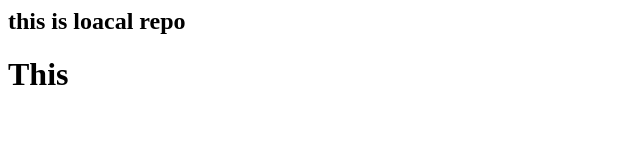
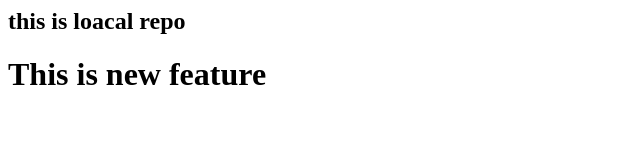
Before and after one commit to Gunjan763/localrepo, a plain HTML site: page index.html in a window 1280 px wide. Shown: the whole page, without its empty margins (0-640 px from the left). Drawn offline with Linux system fonts and the light colour scheme.

Commit message:
New feature

```diff
--- a/index.html
+++ b/index.html
@@ -1,2 +1,2 @@
 <h2>this is loacal repo</h2>
-<h1>This</h1>
+<h1>This is new feature</h1>
```
